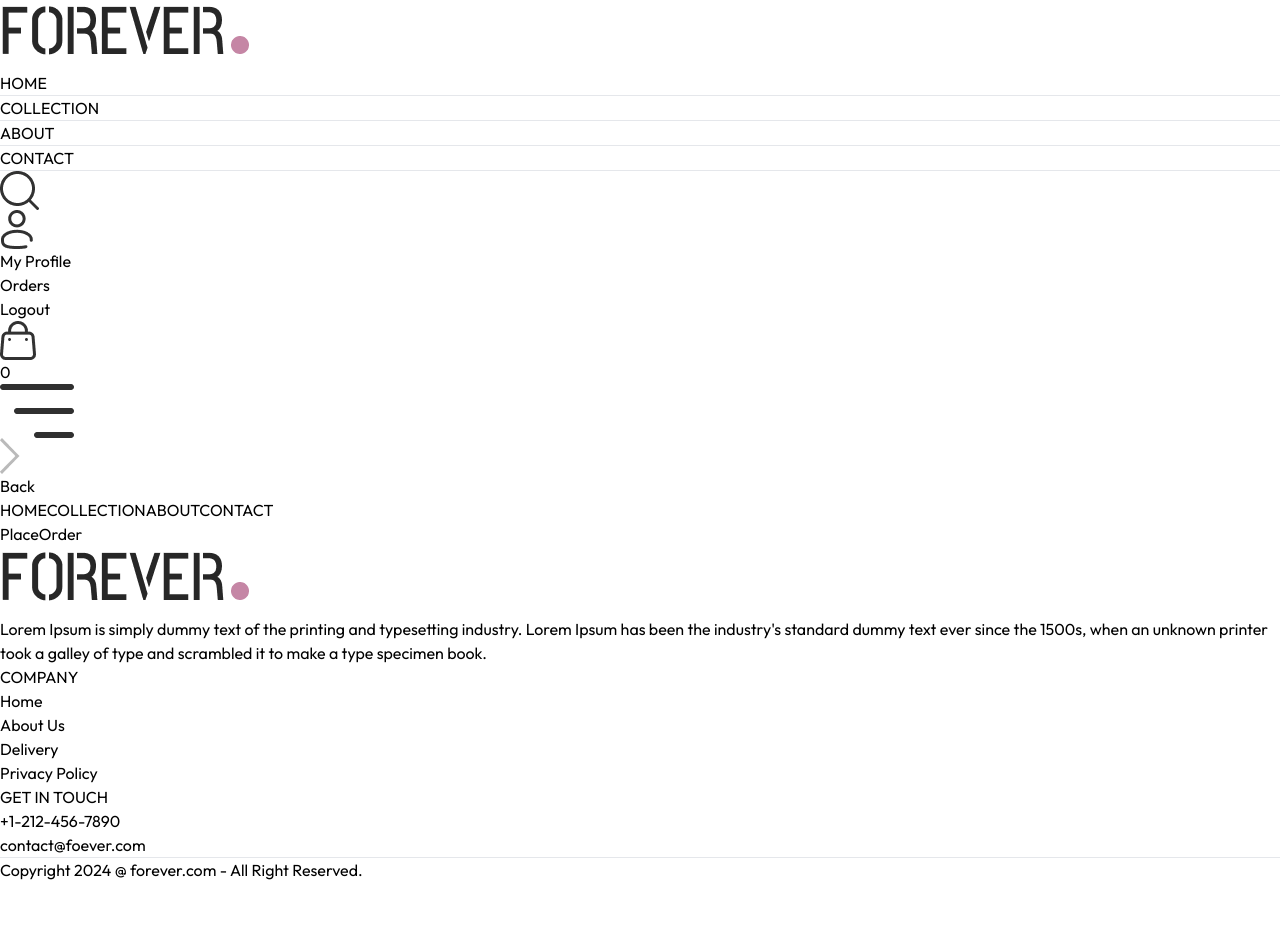
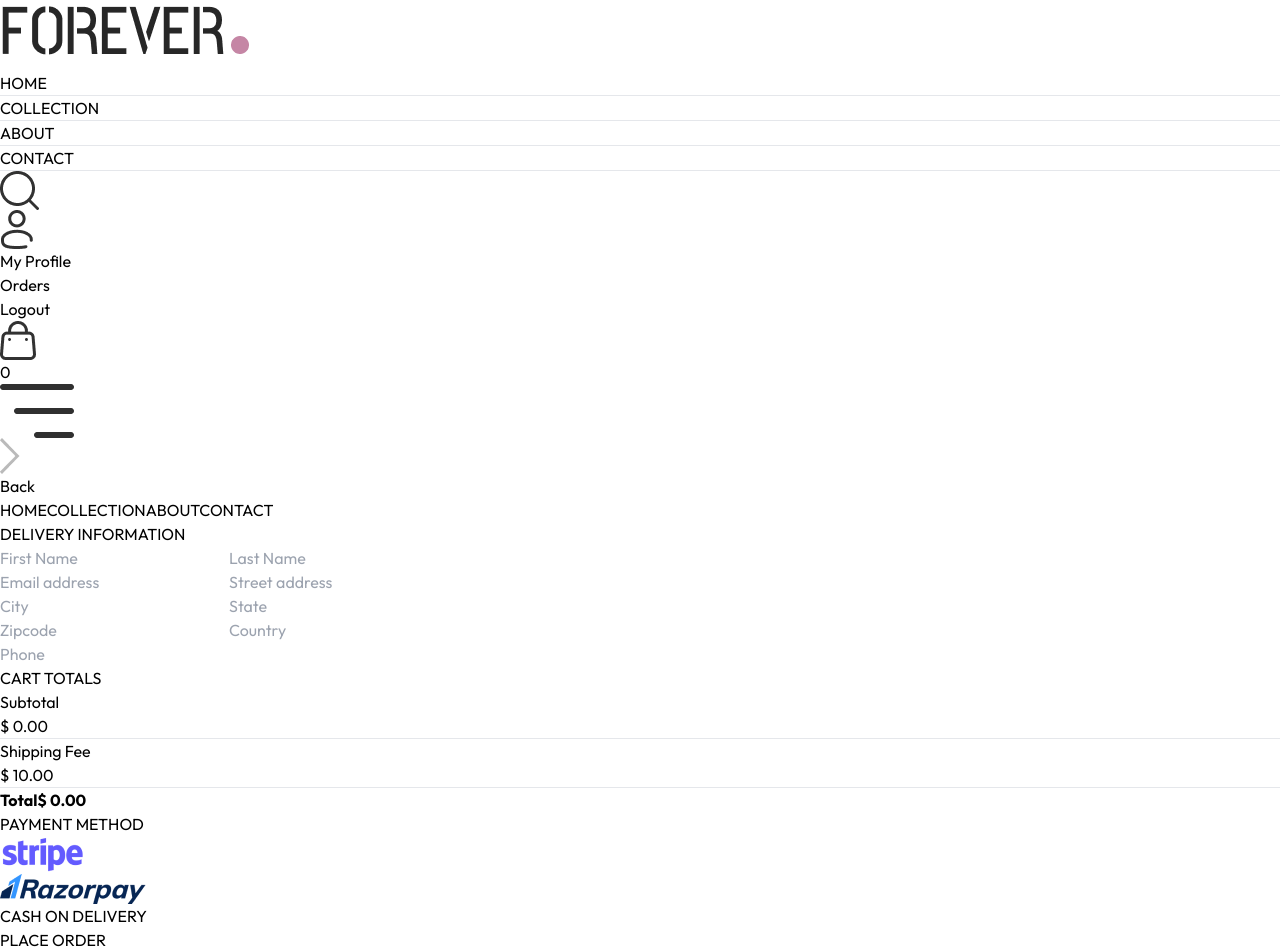
Before and after one commit to theidriselijah/eCommerce-App, a React (Vite) app in the folder frontend/: page /place-order in a window 1280 px wide. Shown: the top 952 px of the page. Before the commit the page ends 882 px from the top, so only its background shows below. Built offline with nearby package versions, Linux system fonts and the light colour scheme.

Commit message:
added place orders page

```diff
--- /dev/null
+++ b/frontend/src/components/CartTotal.jsx
@@ -0,0 +1,35 @@
+import { useContext } from "react"
+import { ShopContext } from "../context/ShopContext"
+import Title from "./Title"
+
+
+const CartTotal = () => {
+
+    const { currency, delivery_fee, getCartAmount } = useContext(ShopContext)
+
+  return (
+    <div className="w-full">
+        <div className="text-2xl">
+            <Title text1={'CART'} text2={'TOTALS'} />
+        </div>
+
+        <div className="flex flex-col gap-2 mt-2 text-sm">
+            <div className="flex justify-between">
+                <p>Subtotal</p>
+                <p>{currency} {getCartAmount()}.00</p>
+            </div>
+            <hr />
+            <div className="flex justify-between">
+                <p>Shipping Fee</p>
+                <p>{currency} {delivery_fee}.00</p>
+            </div>
+            <hr />
+            <div className="flex justify-between">
+                <b>Total</b>
+                <b>{currency} {getCartAmount() === 0 ? 0 : getCartAmount() + delivery_fee}.00</b>
+            </div>
+        </div>
+    </div>
+  )
+}
+export default CartTotal
--- a/frontend/src/context/ShopContext.jsx
+++ b/frontend/src/context/ShopContext.jsx
@@ -2,6 +2,7 @@ import { createContext, useState } from "react"
 import { products } from "../assets/assets"
 import PropTypes from 'prop-types'
 import { toast } from "react-toastify"
+import { useNavigate } from "react-router-dom"
 
 export const ShopContext = createContext()
 
@@ -17,6 +18,7 @@ const ShopContextProvider = (props) => {
     const [search, setSearch] = useState('')
     const [showSearch, setShowSearch] = useState(false)
     const [cartItems, setCartItems] = useState({})
+    const navigate = useNavigate()
 
     const addToCart = async (itemId, size) => {
         let cartData = structuredClone(cartItems)
@@ -55,8 +57,43 @@ const ShopContextProvider = (props) => {
         return totalCount
     }
 
+    const updateQuantity = async (itemId, size, quantity) => {
+        let cartData = structuredClone(cartItems)
+        cartData[itemId][size] = quantity
+        setCartItems(cartData)
+    }
+
+    const getCartAmount = () => {
+        let totalAmount = 0
+        for(const items in cartItems) {
+            let itemInfo = products.find((product) => product._id === items)
+            for(const item in cartItems[items]) {
+                try {
+                    if (cartItems[items][item] > 0) {
+                      totalAmount += itemInfo.price * cartItems[items][item];
+                    }
+                } catch (error) {
+                    console.log(error)
+                }
+            }
+        }
+        return totalAmount
+    }
+
     const value = {
-        products, currency, delivery_fee, search, setSearch, showSearch, setShowSearch, cartItems, addToCart, getCartCount
+        products,
+        currency,
+        delivery_fee,
+        search,
+        setSearch,
+        showSearch,
+        setShowSearch,
+        cartItems,
+        addToCart,
+        getCartCount,
+        updateQuantity,
+        getCartAmount,
+        navigate
     }
 
     return (
--- a/frontend/src/pages/Cart.jsx
+++ b/frontend/src/pages/Cart.jsx
@@ -1,8 +1,70 @@
-
+import { useContext, useEffect, useState } from "react"
+import { ShopContext } from "../context/ShopContext"
+import Title from "../components/Title";
+import { assets } from "../assets/assets";
+import CartTotal from "../components/CartTotal";
 
 const Cart = () => {
+
+  const { products, currency, cartItems, updateQuantity, navigate } = useContext(ShopContext)
+
+  const [cartData, setCartData] = useState([])
+
+  useEffect(() => {
+    const tempData = []
+    for(const items in cartItems) {
+      for(const item in cartItems[items]) {
+        if (cartItems[items][item] > 0) {
+          tempData.push({
+            _id: items,
+            size: item,
+            quantity: cartItems[items][item],
+          })
+        }
+      }
+    }
+    setCartData(tempData)
+  }, [cartItems])
+
   return (
-    <div>Cart</div>
+    <div className="border-t pt-14">
+
+      <div className="text-2xl mb-3">
+        <Title text1={'YOUR'} text2={'CART'}/>
+      </div>
+      <div>
+        {
+          cartData.map((item, index) => {
+            const productData = products.find((product) => product._id === item._id)
+            return (
+              <div key={index} className="py-4 border-t border-b text-gray-700 grid grid-cols-[4fr_0.5fr_0.5fr] sm:grid-cols-[4fr_2fr_0.5fr] items-center gap-4">
+                <div className="flex items-start gap-6">
+                  <img className="w-16 sm:w-20" src={productData.image[0]} alt="" />
+                  <div>
+                    <p className="text-xs sm:text-lg font-medium">{productData.name}</p>
+                    <div className="flex items-center gap-5 mt-2">
+                      <p>{currency}{productData.price}</p>
+                      <p className="px-2 sm:px-3 sm:py-1 border bg-slate-50">{item.size}</p>
+                    </div>
+                  </div>
+                </div>
+                <input onChange={(event) => event.target.value === '' || event.target.value === '0' ? null : updateQuantity(item._id, item.size, Number(event.target.value))} className="border max-w-10 sm:max-w-20 px-1 sm:px-2 py-1" type="number" min={1} defaultValue={item.quantity}/>
+                <img onClick={() => updateQuantity(item._id, item.size, 0)} className="w-4 mr-4 sm:w-5 cursor-pointer" src={assets.bin_icon} alt="" />
+              </div>
+            )
+          })
+        }
+      </div>
+
+      <div className="flex justify-end my-20">
+        <div className="w-full sm:w-[450px]">
+          <CartTotal />\
+          <div className="w-full text-end">
+            <button onClick={() => navigate('/place-order')} className="bg-black text-white text-sm my-8 px-8 py-3">PROCEED TO CHECKOUT</button>
+          </div>
+        </div>
+      </div>
+    </div>
   )
 }
 
--- a/frontend/src/pages/Orders.jsx
+++ b/frontend/src/pages/Orders.jsx
@@ -2,7 +2,9 @@
 
 const Orders = () => {
   return (
-    <div>Orders</div>
+    <div>
+
+    </div>
   )
 }
 
--- a/frontend/src/pages/PlaceOrder.jsx
+++ b/frontend/src/pages/PlaceOrder.jsx
@@ -1,9 +1,132 @@
+import { useContext, useState } from "react";
+import { assets } from "../assets/assets";
+import CartTotal from "../components/CartTotal";
+import Title from "../components/Title"
+import { ShopContext } from "../context/ShopContext";
 
 
 const PlaceOrder = () => {
+
+  const [method, setMethod] = useState('cod')
+  const { navigate } = useContext(ShopContext)
+
   return (
-    <div>PlaceOrder</div>
-  )
+    <div className="flex flex-col sm:flex-row justify-between gap-4 pt-5 sm:pt-14 min-h-[80vh] border-t">
+      {/* Left Side */}
+      <div className="flex flex-col gap-4 w-full sm:max-w-[480px]">
+        <div className="text-xl sm:text-2xl my-3">
+          <Title text1={"DELIVERY"} text2={"INFORMATION"} />
+        </div>
+        <div className="flex gap-3">
+          <input
+            className="border border-gray-300 rounded py-1.5 px-3.5 w-full"
+            type="text"
+            placeholder="First Name"
+          />
+          <input
+            className="border border-gray-300 rounded py-1.5 px-3.5 w-full"
+            type="text"
+            placeholder="Last Name"
+          />
+        </div>
+        <input
+          className="border border-gray-300 rounded py-1.5 px-3.5 w-full"
+          type="email"
+          placeholder="Email address"
+        />
+        <input
+          className="border border-gray-300 rounded py-1.5 px-3.5 w-full"
+          type="text"
+          placeholder="Street address"
+        />
+        <div className="flex gap-3">
+          <input
+            className="border border-gray-300 rounded py-1.5 px-3.5 w-full"
+            type="text"
+            placeholder="City"
+          />
+          <input
+            className="border border-gray-300 rounded py-1.5 px-3.5 w-full"
+            type="text"
+            placeholder="State"
+          />
+        </div>
+        <div className="flex gap-3">
+          <input
+            className="border border-gray-300 rounded py-1.5 px-3.5 w-full"
+            type="number"
+            placeholder="Zipcode"
+          />
+          <input
+            className="border border-gray-300 rounded py-1.5 px-3.5 w-full"
+            type="text"
+            placeholder="Country"
+          />
+        </div>
+        <input
+          className="border border-gray-300 rounded py-1.5 px-3.5 w-full"
+          type="number"
+          placeholder="Phone"
+        />
+      </div>
+
+      {/* Right Side */}
+      <div className="mt-8">
+        <div className="mt-8 min-w-80">
+          <CartTotal />
+        </div>
+
+        <div className="mt-12">
+          <Title text1={"PAYMENT"} text2={"METHOD"} />
+          {/* Payment Method Selection */}
+          <div className="flex gap-3 flex-col lg:flex-row">
+            <div
+              onClick={() => setMethod("stripe")}
+              className="flex items-center gap-3 border p-2 px-3 cursor-pointer"
+            >
+              <p
+                className={`min-w-3.5 h-3.5 border rounded-full ${
+                  method === "stripe" ? "bg-green-400" : ""
+                }`}
+              ></p>
+              <img className="h-5 mx-4" src={assets.stripe_logo} alt="" />
+            </div>
+
+            <div
+              onClick={() => setMethod("razorpay")}
+              className="flex items-center gap-3 border p-2 px-3 cursor-pointer"
+            >
+              <p
+                className={`min-w-3.5 h-3.5 border rounded-full ${
+                  method === "razorpay" ? "bg-green-400" : ""
+                }`}
+              ></p>
+              <img className="h-5 mx-4" src={assets.razorpay_logo} alt="" />
+            </div>
+
+            <div
+              onClick={() => setMethod("cod")}
+              className="flex items-center gap-3 border p-2 px-3 cursor-pointer"
+            >
+              <p
+                className={`min-w-3.5 h-3.5 border rounded-full ${
+                  method === "cod" ? "bg-green-400" : ""
+                }`}
+              ></p>
+              <p className="text-gray-500 text-sm font-medium mx-4">
+                CASH ON DELIVERY
+              </p>
+            </div>
+          </div>
+
+          <div className="w-full text-end mt-8">
+            <button onClick={() => navigate('/orders')} className="bg-black text-white px-16 py-3 text-sm">PLACE ORDER</button>
+          </div>
+
+        </div>
+      </div>
+    </div>
+  );
 }
 
 export default PlaceOrder
```
